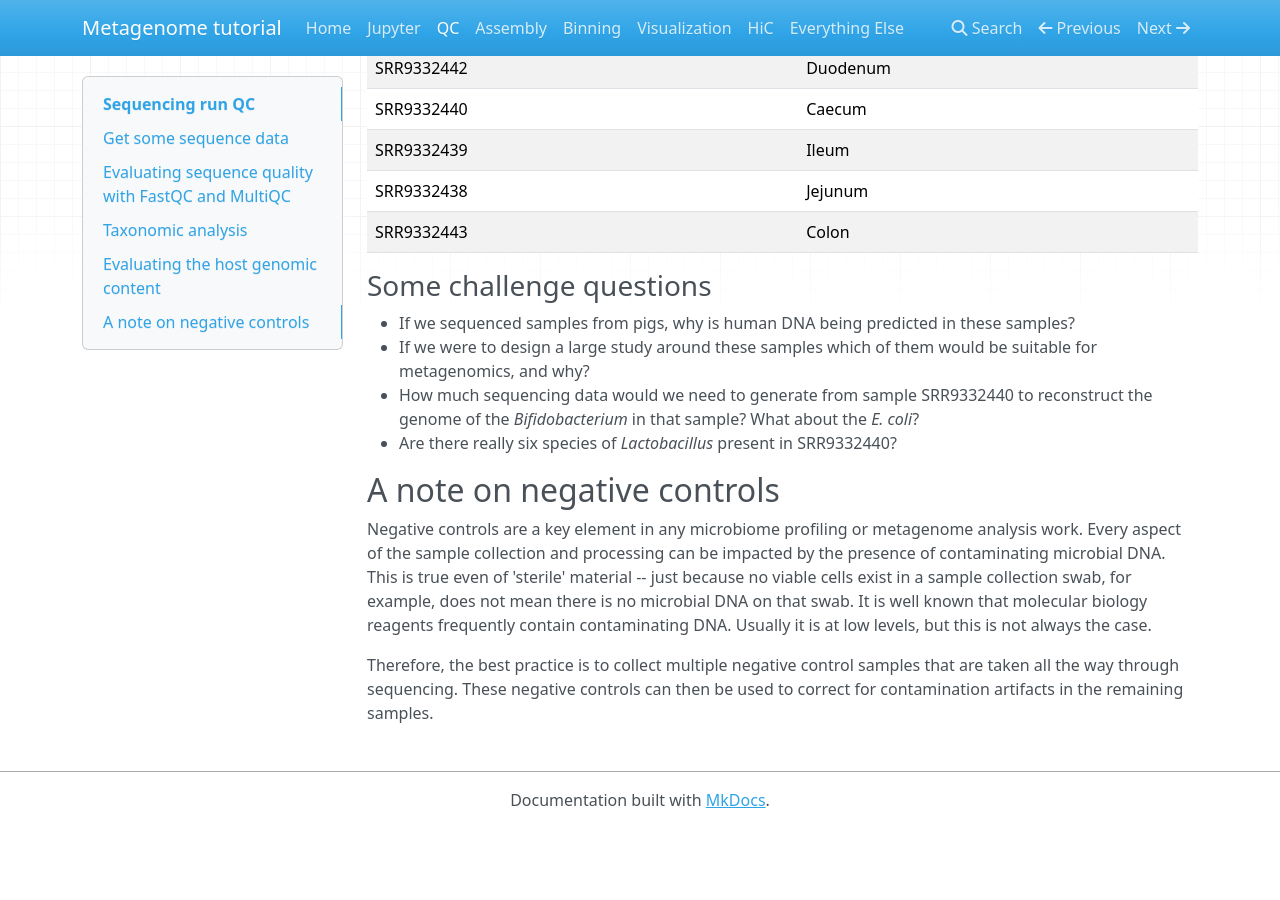
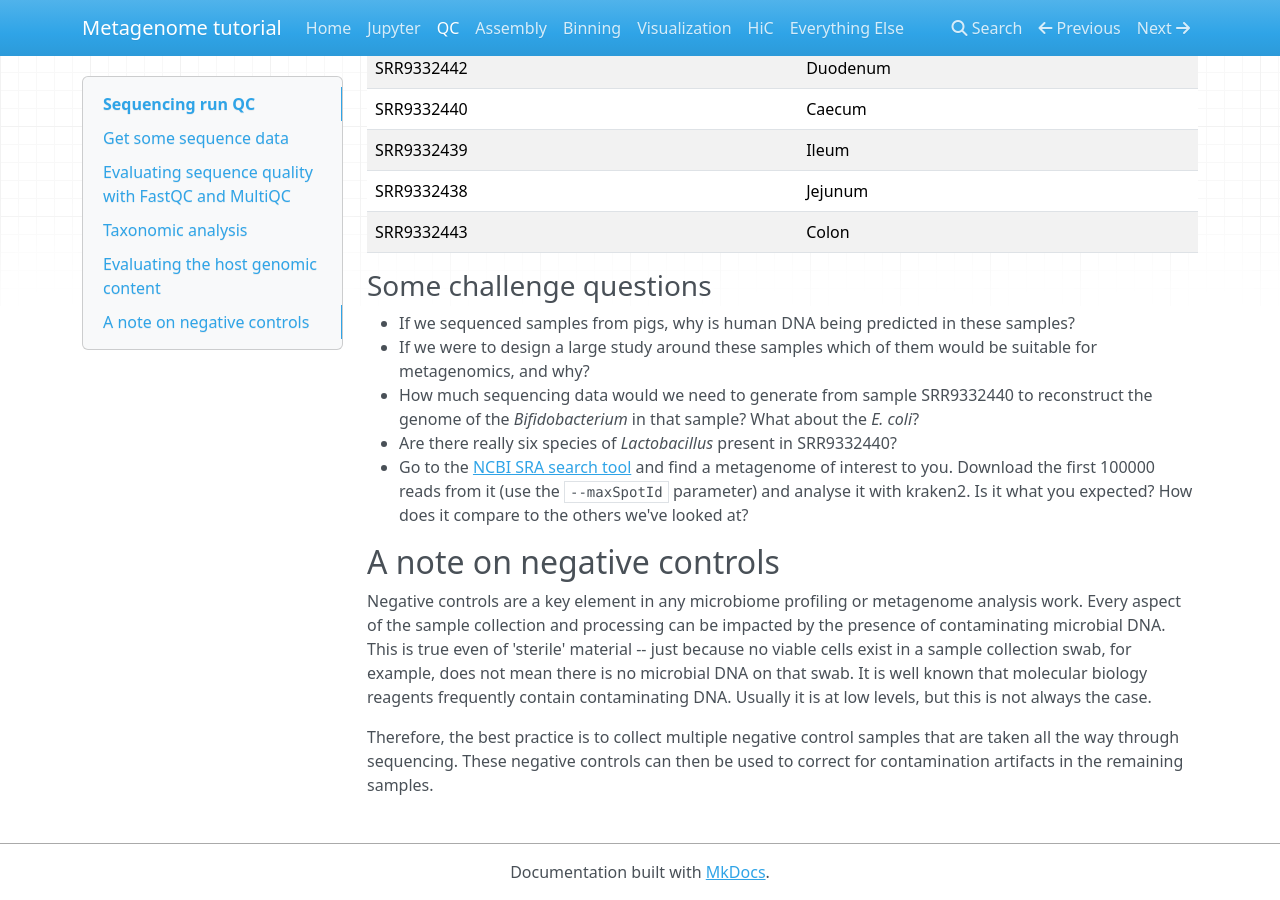
Before and after one commit to thegeneschool/metagenomics, an MkDocs documentation site: the page built from docs/qc.md, in a window 1280 px wide and 900 px high, scrolled down 4832 px. Built offline with MkDocs 1.6.1, drawn with Linux system fonts in a browser that asks for light colours; nearby versions of some CDN libraries; old or Windows-style settings are respelled for this version of MkDocs; before the commit the page ends 5660 px from its top, so only the background shows below that.

Commit message:
[AD] adds another exercise

```diff
--- a/docs/qc.md
+++ b/docs/qc.md
@@ -168,6 +168,7 @@ Keep in mind the isolation sources of the samples were as follows:
 * If we were to design a large study around these samples which of them would be suitable for metagenomics, and why?
 * How much sequencing data would we need to generate from sample SRR9332440 to reconstruct the genome of the _Bifidobacterium_ in that sample? What about the _E. coli_?
 * Are there really six species of _Lactobacillus_ present in SRR9332440?
+* Go to the [NCBI SRA search tool](https://trace.ncbi.nlm.nih.gov/Traces/sra/sra.cgi?view=search_obj) and find a metagenome of interest to you. Download the first 100000 reads from it (use the `--maxSpotId` parameter) and analyse it with kraken2. Is it what you expected? How does it compare to the others we've looked at?
 
 ## A note on negative controls
 
```
